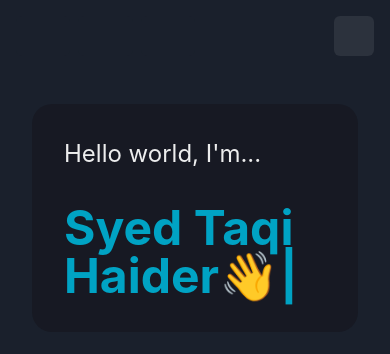
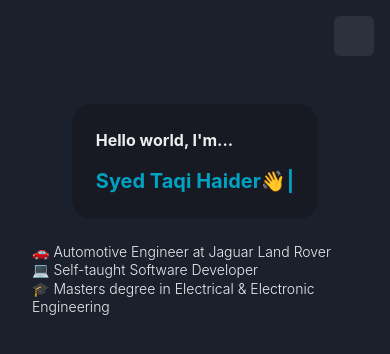
Before and after one commit to syedtaqi95/site, a Next.js app: page / in a window 390 px wide. Shown: the top 354 px of the page. Built offline with nearby package versions, Linux system fonts and the light colour scheme; some icons are missing.

Commit message:
Made Hero fontSizes responsive, increased Navbar zIndex

```diff
--- a/components/Hero.tsx
+++ b/components/Hero.tsx
@@ -1,4 +1,10 @@
-import { Heading, Text, useColorModeValue, VStack } from "@chakra-ui/react";
+import {
+  Container,
+  Heading,
+  Text,
+  useColorModeValue,
+  VStack,
+} from "@chakra-ui/react";
 import React from "react";
 import Typewriter from "typewriter-effect";
 
@@ -8,11 +14,22 @@ const Hero = (props: Props) => {
   const nameColour = useColorModeValue("teal.400", "cyan.600");
   const bg = useColorModeValue("gray.100", "gray.900");
   return (
-    <VStack spacing="24px" bg={bg} borderRadius={20} p={8}>
-      <Text alignSelf="start" fontSize="2xl">
+    <VStack spacing="24px">
+      {/* Name with typewriter effect */}
+      <VStack bg={bg} borderRadius={20} p={6}>
+        <Text
+          alignSelf="start"
+          fontSize={{ base: "md", sm: "3xl", md: "4xl" }}
+          fontWeight="bold"
+        >
           Hello world, I&apos;m...
         </Text>
-      <Heading as="h1" size="3xl" color={nameColour} pt={2}>
+        <Heading
+          as="h1"
+          color={nameColour}
+          pt={2}
+          fontSize={{ base: "xl", sm: "4xl", md: "6xl" }}
+        >
           <Typewriter
             onInit={(typewriter) => {
               typewriter
@@ -24,6 +41,18 @@ const Hero = (props: Props) => {
           />
         </Heading>
       </VStack>
+      <Heading
+        as="h3"
+        fontSize={{ base: "14px", sm: "md", md: "2xl" }}
+        fontWeight="light"
+      >
+        🚗 Automotive Engineer at Jaguar Land Rover
+        <br />
+        💻 Self-taught Software Developer
+        <br />
+        🎓 Masters degree in Electrical & Electronic Engineering
+      </Heading>
+    </VStack>
   );
 };
 
--- a/components/Navbar.tsx
+++ b/components/Navbar.tsx
@@ -31,7 +31,7 @@ const Navbar = ({ contactLinks, navLinks }: Props) => {
   const bg = useColorModeValue("white", "gray.800");
 
   return (
-    <Box as="nav" py={4} position="sticky" top="0" bg={bg}>
+    <Box as="nav" py={4} position="sticky" top="0" bg={bg} zIndex={1}>
       <Container
         maxW="4xl"
         display="flex"
```
Lines whose indentation alone changed are shown as unchanged.
